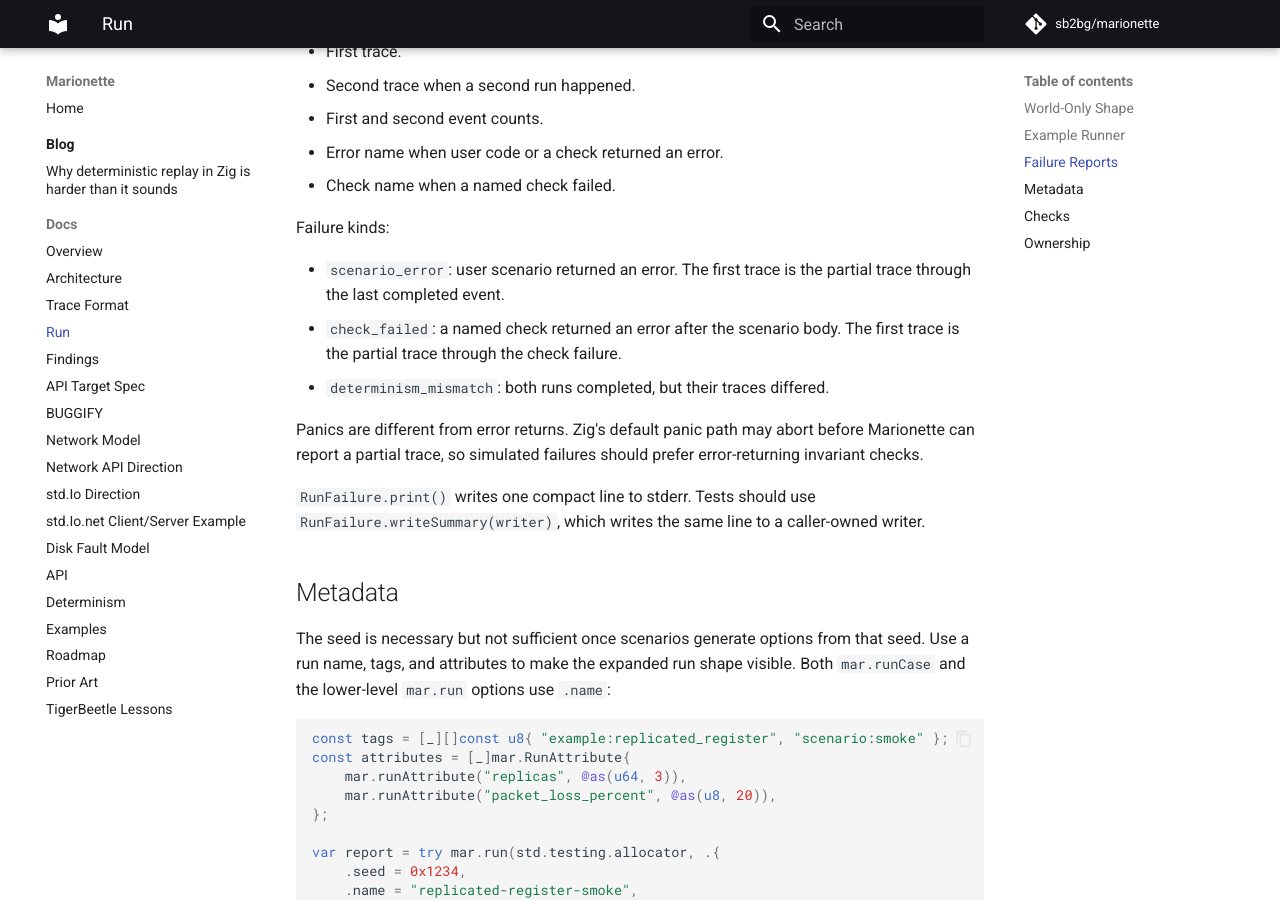
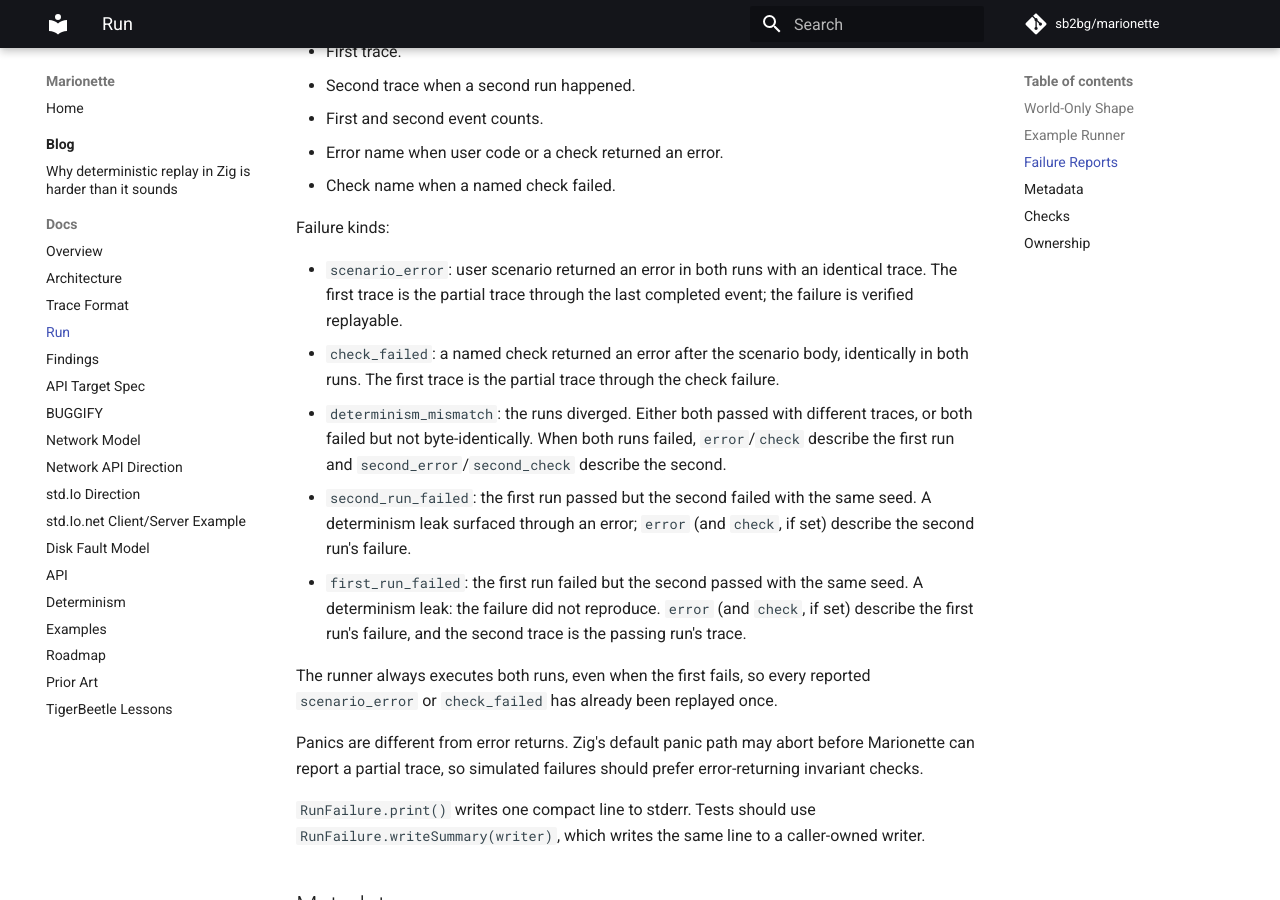
Before and after one commit to sb2bg/marionette, an MkDocs documentation site: the page built from docs/run.md, in a window 1280 px wide and 900 px high, scrolled down 1815 px. Built offline with MkDocs 1.6.1 and Material for MkDocs 9.7.7, drawn with Linux system fonts in a browser that asks for light colours; comment, search, counter and statistics services are not loaded.

Commit message:
Document replay failure outcomes

```diff
--- a/docs/run.md
+++ b/docs/run.md
@@ -88,11 +88,26 @@ trace. Instead, the runner captures:
 
 Failure kinds:
 
-- `scenario_error`: user scenario returned an error. The first trace is the
-  partial trace through the last completed event.
-- `check_failed`: a named check returned an error after the scenario body.
-  The first trace is the partial trace through the check failure.
-- `determinism_mismatch`: both runs completed, but their traces differed.
+- `scenario_error`: user scenario returned an error in both runs with an
+  identical trace. The first trace is the partial trace through the last
+  completed event; the failure is verified replayable.
+- `check_failed`: a named check returned an error after the scenario body,
+  identically in both runs. The first trace is the partial trace through the
+  check failure.
+- `determinism_mismatch`: the runs diverged. Either both passed with
+  different traces, or both failed but not byte-identically. When both runs
+  failed, `error`/`check` describe the first run and
+  `second_error`/`second_check` describe the second.
+- `second_run_failed`: the first run passed but the second failed with the
+  same seed. A determinism leak surfaced through an error; `error` (and
+  `check`, if set) describe the second run's failure.
+- `first_run_failed`: the first run failed but the second passed with the
+  same seed. A determinism leak: the failure did not reproduce. `error` (and
+  `check`, if set) describe the first run's failure, and the second trace is
+  the passing run's trace.
+
+The runner always executes both runs, even when the first fails, so every
+reported `scenario_error` or `check_failed` has already been replayed once.
 
 Panics are different from error returns. Zig's default panic path may abort
 before Marionette can report a partial trace, so simulated failures should
```
